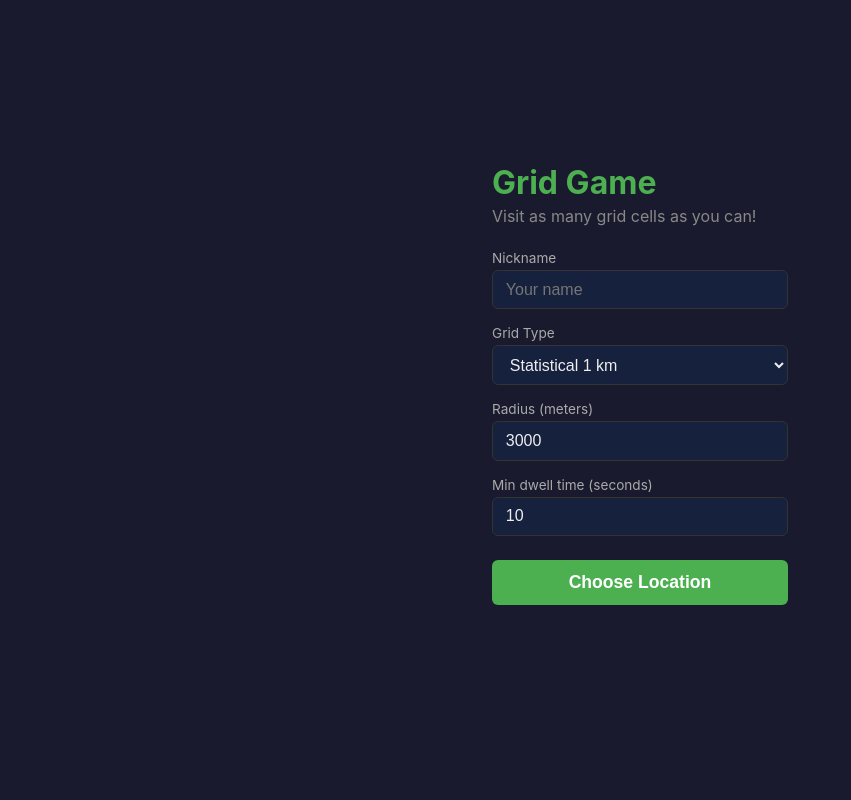
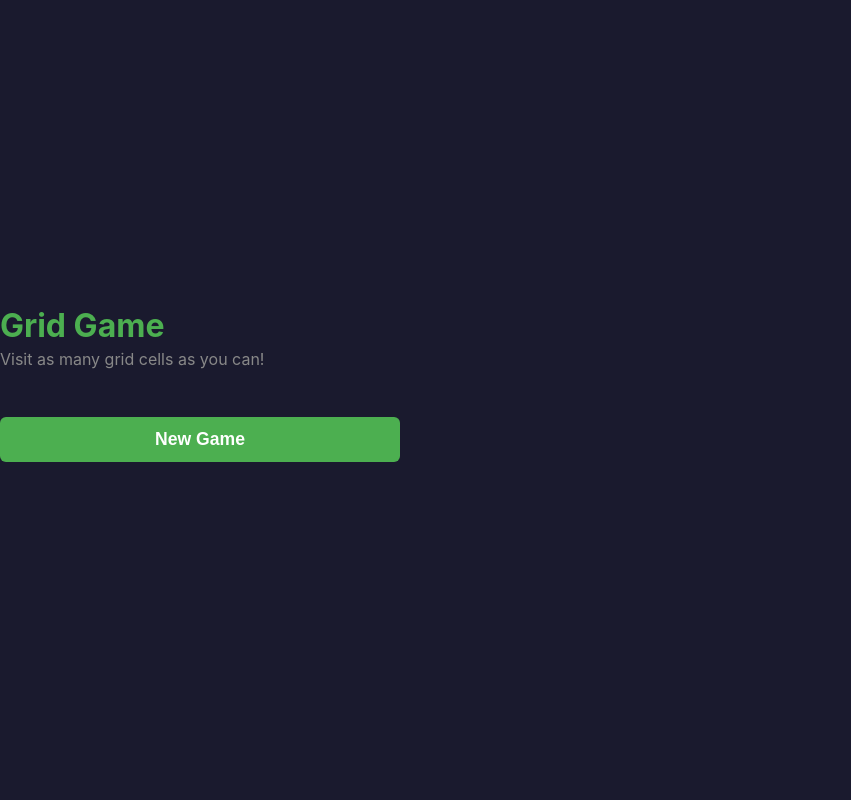
Before and after one commit to aapris/tilastoruudukko-gridgame, a Django app: page / in a window 1280 px wide. Shown: the whole page, without its empty margins (0-851 px from the left). Run offline with Django 5.2, Linux system fonts and the light colour scheme; parts of the project's set-up code (start-up, migrations or seed data) failed here and were passed over.

Commit message:
Add possibility to save games and continue them later.

```diff
--- a/gridgame/game/models.py
+++ b/gridgame/game/models.py
@@ -50,6 +50,7 @@ class Game(models.Model):
     ]
 
     id = models.UUIDField(primary_key=True, default=uuid.uuid4, editable=False)
+    player_token = models.UUIDField(db_index=True, default=uuid.uuid4)
     nickname = models.CharField(max_length=64)
 
     center = gis_models.PointField(srid=4326)
--- a/gridgame/game/urls.py
+++ b/gridgame/game/urls.py
@@ -7,6 +7,7 @@ from game import views
 
 urlpatterns = [
     path("games/", views.CreateGameView.as_view(), name="create-game"),
+    path("games/list/", views.ListGamesView.as_view(), name="list-games"),
     path("games/<uuid:game_id>/", views.GameStateView.as_view(), name="game-state"),
     path("games/<uuid:game_id>/visits/", views.RecordVisitView.as_view(), name="record-visit"),
     path("games/<uuid:game_id>/finish/", views.FinishGameView.as_view(), name="finish-game"),
--- a/gridgame/game/views.py
+++ b/gridgame/game/views.py
@@ -10,7 +10,35 @@ from rest_framework.views import APIView
 
 from game.grid_providers import get_grid_provider
 from game.models import Game, Visit
-from game.serializers import CreateGameSerializer, GameStateSerializer, RecordVisitSerializer
+from game.serializers import CreateGameSerializer, GameListSerializer, GameStateSerializer, RecordVisitSerializer
+
+
+class ListGamesView(APIView):
+    """List games for a player token."""
+
+    def get(self, request: Request) -> Response:
+        """Handle GET request to list player's games.
+
+        Args:
+            request: DRF request with X-Player-Token header.
+
+        Returns:
+            Response with list of games.
+        """
+        player_token = request.headers.get("X-Player-Token")
+        if not player_token:
+            return Response({"error": "X-Player-Token header is required."}, status=status.HTTP_400_BAD_REQUEST)
+
+        games = Game.objects.filter(player_token=player_token)
+
+        status_filter = request.query_params.get("status")
+        if status_filter == "active":
+            games = games.filter(finished_at__isnull=True)
+        elif status_filter == "finished":
+            games = games.filter(finished_at__isnull=False)
+
+        serializer = GameListSerializer(games, many=True)
+        return Response(serializer.data)
 
 
 class CreateGameView(APIView):
@@ -36,7 +64,12 @@ class CreateGameView(APIView):
             radius_m=data["radius_m"],
         )
 
+        player_token = request.headers.get("X-Player-Token")
+        if not player_token:
+            return Response({"error": "X-Player-Token header is required."}, status=status.HTTP_400_BAD_REQUEST)
+
         game = Game.objects.create(
+            player_token=player_token,
             nickname=data["nickname"],
             center=Point(data["center_lon"], data["center_lat"], srid=4326),
             radius_m=data["radius_m"],
@@ -66,16 +99,31 @@ class GameStateView(APIView):
     def get(self, request: Request, game_id: str) -> Response:
         """Handle GET request for game state.
 
+        Supports ?include_grid=true to re-fetch and include grid GeoJSON
+        (needed when resuming a game).
+
         Args:
             request: DRF request.
             game_id: UUID of the game.
 
         Returns:
-            Response with game state and visits.
+            Response with game state and visits, optionally with grid.
         """
         game = get_object_or_404(Game, pk=game_id)
         serializer = GameStateSerializer(game)
-        return Response(serializer.data)
+        data = serializer.data
+
+        if request.query_params.get("include_grid") == "true":
+            provider = get_grid_provider(game.grid_type)
+            grid_geojson, _total = provider.get_cells_in_radius(
+                center_lat=game.center.y,
+                center_lon=game.center.x,
+                radius_m=game.radius_m,
+            )
+            data["grid"] = grid_geojson
+            data["min_dwell_s"] = game.min_dwell_s
+
+        return Response(data)
 
 
 class RecordVisitView(APIView):
--- a/gridgame/static/css/style.css
+++ b/gridgame/static/css/style.css
@@ -236,3 +236,92 @@ button:disabled {
 #new-game-btn {
   max-width: 300px;
 }
+
+/* Lobby screen */
+#lobby-screen {
+  align-items: center;
+  justify-content: flex-start;
+  overflow-y: auto;
+}
+
+.lobby-container {
+  width: 90%;
+  max-width: 400px;
+  padding: 2rem 0;
+}
+
+.lobby-container h1 {
+  font-size: 2rem;
+  margin-bottom: 0.25rem;
+  color: #4CAF50;
+}
+
+.lobby-section {
+  margin-top: 1.5rem;
+}
+
+.lobby-section h2 {
+  font-size: 1rem;
+  color: #aaa;
+  margin-bottom: 0.5rem;
+  text-transform: uppercase;
+  letter-spacing: 0.05em;
+}
+
+.game-list {
+  display: flex;
+  flex-direction: column;
+  gap: 0.5rem;
+}
+
+.game-card {
+  display: flex;
+  align-items: center;
+  justify-content: space-between;
+  background: #16213e;
+  border: 1px solid #333;
+  border-radius: 8px;
+  padding: 0.75rem 1rem;
+}
+
+.game-card-info {
+  display: flex;
+  flex-direction: column;
+  gap: 0.15rem;
+  min-width: 0;
+}
+
+.game-card-info strong {
+  font-size: 1rem;
+  white-space: nowrap;
+  overflow: hidden;
+  text-overflow: ellipsis;
+}
+
+.game-card-meta {
+  font-size: 0.8rem;
+  color: #888;
+}
+
+.game-card-btn {
+  width: auto;
+  margin: 0;
+  padding: 0.4rem 1rem;
+  font-size: 0.85rem;
+  flex-shrink: 0;
+  margin-left: 0.75rem;
+}
+
+#lobby-new-game-btn {
+  margin-top: 1.5rem;
+}
+
+/* Setup back button */
+#setup-back-btn {
+  background: #666;
+  margin-top: 0.75rem;
+}
+
+#setup-back-btn:active {
+  background: #444;
+}
--- a/gridgame/static/js/api.js
+++ b/gridgame/static/js/api.js
@@ -1,8 +1,47 @@
 /**
  * API client — fetch wrappers for all game endpoints.
+ * Manages a persistent player token in localStorage.
  */
 const API = {
   baseUrl: '/api',
+
+  /**
+   * Get or create a persistent player token.
+   * @returns {string} UUID player token.
+   */
+  getPlayerToken() {
+    let token = localStorage.getItem('playerToken');
+    if (!token) {
+      token = crypto.randomUUID();
+      localStorage.setItem('playerToken', token);
+    }
+    return token;
+  },
+
+  /**
+   * Build common headers for all requests.
+   * @returns {Object} Headers object.
+   */
+  _headers() {
+    return {
+      'Content-Type': 'application/json',
+      'X-Player-Token': this.getPlayerToken(),
+    };
+  },
+
+  /**
+   * List games for the current player.
+   * @param {string} [statusFilter] - "active" or "finished", or omit for all.
+   * @returns {Promise<Array>} List of game summaries.
+   */
+  async listGames(statusFilter) {
+    const params = statusFilter ? `?status=${statusFilter}` : '';
+    const resp = await fetch(`${this.baseUrl}/games/list/${params}`, {
+      headers: this._headers(),
+    });
+    if (!resp.ok) throw new Error('Failed to list games');
+    return resp.json();
+  },
 
   /**
    * Create a new game.
@@ -12,7 +51,7 @@ const API = {
   async createGame(data) {
     const resp = await fetch(`${this.baseUrl}/games/`, {
       method: 'POST',
-      headers: { 'Content-Type': 'application/json' },
+      headers: this._headers(),
       body: JSON.stringify(data),
     });
     if (!resp.ok) {
@@ -28,8 +67,23 @@ const API = {
    * @returns {Promise<Object>} Game state.
    */
   async getGameState(gameId) {
-    const resp = await fetch(`${this.baseUrl}/games/${gameId}/`);
+    const resp = await fetch(`${this.baseUrl}/games/${gameId}/`, {
+      headers: this._headers(),
+    });
     if (!resp.ok) throw new Error('Failed to get game state');
+    return resp.json();
+  },
+
+  /**
+   * Get game state with grid GeoJSON (for resuming).
+   * @param {string} gameId - UUID of the game.
+   * @returns {Promise<Object>} Game state with grid.
+   */
+  async getGameWithGrid(gameId) {
+    const resp = await fetch(`${this.baseUrl}/games/${gameId}/?include_grid=true`, {
+      headers: this._headers(),
+    });
+    if (!resp.ok) throw new Error('Failed to get game with grid');
     return resp.json();
   },
 
@@ -42,7 +96,7 @@ const API = {
   async recordVisit(gameId, data) {
     const resp = await fetch(`${this.baseUrl}/games/${gameId}/visits/`, {
       method: 'POST',
-      headers: { 'Content-Type': 'application/json' },
+      headers: this._headers(),
       body: JSON.stringify(data),
     });
     if (!resp.ok) {
@@ -60,7 +114,7 @@ const API = {
   async finishGame(gameId) {
     const resp = await fetch(`${this.baseUrl}/games/${gameId}/finish/`, {
       method: 'POST',
-      headers: { 'Content-Type': 'application/json' },
+      headers: this._headers(),
     });
     if (!resp.ok) throw new Error('Failed to finish game');
     return resp.json();
--- a/gridgame/static/js/app.js
+++ b/gridgame/static/js/app.js
@@ -18,12 +18,20 @@ const App = {
   els: {},
 
   /** Initialize the application. */
-  init() {
+  async init() {
     this.els = {
+      lobbyScreen: document.getElementById('lobby-screen'),
+      lobbyNewGameBtn: document.getElementById('lobby-new-game-btn'),
+      lobbyStatus: document.getElementById('lobby-status'),
+      activeGamesSection: document.getElementById('active-games-section'),
+      activeGamesList: document.getElementById('active-games-list'),
+      finishedGamesSection: document.getElementById('finished-games-section'),
+      finishedGamesList: document.getElementById('finished-games-list'),
       setupScreen: document.getElementById('setup-screen'),
       pickerScreen: document.getElementById('picker-screen'),
       gameScreen: document.getElementById('game-screen'),
       resultScreen: document.getElementById('result-screen'),
+      setupBackBtn: document.getElementById('setup-back-btn'),
       setupForm: document.getElementById('setup-form'),
       setupStatus: document.getElementById('setup-status'),
       chooseLocationBtn: document.getElementById('choose-location-btn'),
@@ -43,11 +51,15 @@ const App = {
       newGameBtn: document.getElementById('new-game-btn'),
     };
 
+    this.els.lobbyNewGameBtn.addEventListener('click', () => this.onLobbyNewGame());
+    this.els.setupBackBtn.addEventListener('click', () => this.loadLobby());
     this.els.setupForm.addEventListener('submit', (e) => this.onChooseLocation(e));
     this.els.pickerBackBtn.addEventListener('click', () => this.onPickerBack());
     this.els.pickerStartBtn.addEventListener('click', () => this.onConfirmStart());
     this.els.finishBtn.addEventListener('click', () => this.onFinishGame());
     this.els.newGameBtn.addEventListener('click', () => this.onNewGame());
+
+    await this.loadLobby();
   },
 
   /**
@@ -57,6 +69,116 @@ const App = {
   showScreen(screenId) {
     document.querySelectorAll('.screen').forEach((s) => s.classList.remove('active'));
     document.getElementById(screenId).classList.add('active');
+  },
+
+  /** Load lobby data and show lobby screen. */
+  async loadLobby() {
+    this.els.lobbyStatus.textContent = 'Loading...';
+
+    try {
+      const [active, finished] = await Promise.all([
+        API.listGames('active'),
+        API.listGames('finished'),
+      ]);
+
+      this.renderGameList(this.els.activeGamesList, active, true);
+      this.renderGameList(this.els.finishedGamesList, finished, false);
+
+      this.els.activeGamesSection.style.display = active.length ? '' : 'none';
+      this.els.finishedGamesSection.style.display = finished.length ? '' : 'none';
+
+      this.els.lobbyStatus.textContent = '';
+    } catch {
+      this.els.lobbyStatus.textContent = '';
+    }
+
+    this.showScreen('lobby-screen');
+  },
+
+  /**
+   * Render a list of game cards.
+   * @param {HTMLElement} container - Container element.
+   * @param {Array} games - List of game objects.
+   * @param {boolean} isActive - Whether these are active (resumable) games.
+   */
+  renderGameList(container, games, isActive) {
+    container.innerHTML = '';
+    for (const game of games) {
+      const card = document.createElement('div');
+      card.className = 'game-card';
+
+      const date = new Date(game.started_at).toLocaleDateString();
+      const gridLabel = game.grid_type.replace('stat_', '').replace('h3_res', 'H3 r');
+
+      card.innerHTML = `
+        <div class="game-card-info">
+          <strong>${game.nickname}</strong>
+          <span class="game-card-meta">${gridLabel} &middot; ${game.visited_count}/${game.total_cells} (${game.score_pct}%) &middot; ${date}</span>
+        </div>
+      `;
+
+      if (isActive) {
+        const btn = document.createElement('button');
+        btn.className = 'game-card-btn';
+        btn.textContent = 'Resume';
+        btn.addEventListener('click', () => this.onResumeGame(game.game_id));
+        card.appendChild(btn);
+      }
+
+      container.appendChild(card);
+    }
+  },
+
+  /** Navigate from lobby to setup screen. */
+  onLobbyNewGame() {
+    this.showScreen('setup-screen');
+  },
+
+  /**
+   * Resume an active game.
+   * @param {string} gameId - UUID of the game to resume.
+   */
+  async onResumeGame(gameId) {
+    this.els.lobbyStatus.textContent = 'Loading game...';
+
+    try {
+      const result = await API.getGameWithGrid(gameId);
+
+      this.state.gameId = result.game_id;
+      this.state.nickname = result.nickname;
+      this.state.grid = result.grid;
+      this.state.totalCells = result.total_cells;
+      this.state.minDwellS = result.min_dwell_s;
+      this.state.currentCellId = null;
+
+      // Restore visited cells from server state
+      this.state.visitedCells = {};
+      for (const visit of result.visits) {
+        this.state.visitedCells[visit.cell_id] = {
+          visitCount: visit.visit_count,
+          dwellS: visit.dwell_s,
+        };
+      }
+
+      // Use center of grid bounding box for map init
+      const bounds = L.geoJSON(this.state.grid).getBounds();
+      const center = bounds.getCenter();
+
+      this.showScreen('game-screen');
+      this.updateScoreDisplay();
+
+      GameMap.init(center.lat, center.lng);
+      GameMap.loadGrid(this.state.grid, this.state.visitedCells);
+
+      GPS.start(
+        (lat, lon, accuracy) => this.onPositionUpdate(lat, lon, accuracy),
+        (errMsg) => { this.els.cellStatus.textContent = errMsg; }
+      );
+
+      this.els.lobbyStatus.textContent = '';
+    } catch (err) {
+      this.els.lobbyStatus.textContent = `Error: ${err.message}`;
+    }
   },
 
   /**
@@ -268,7 +390,7 @@ const App = {
     }
   },
 
-  /** Reset state and go back to the setup screen. */
+  /** Reset state and go back to the lobby screen. */
   onNewGame() {
     GPS.stop();
     GameMap.destroy();
@@ -290,7 +412,7 @@ const App = {
     this.els.pickerStartBtn.disabled = false;
     this.els.finishBtn.disabled = false;
     this.els.setupStatus.textContent = '';
-    this.showScreen('setup-screen');
+    this.loadLobby();
   },
 
   /**
--- a/gridgame/templates/index.html
+++ b/gridgame/templates/index.html
@@ -11,8 +11,29 @@
   <link rel="stylesheet" href="{% static 'css/style.css' %}">
 </head>
 <body>
+  <!-- Lobby screen -->
+  <div id="lobby-screen" class="screen active">
+    <div class="lobby-container">
+      <h1>Grid Game</h1>
+      <p class="subtitle">Visit as many grid cells as you can!</p>
+
+      <div id="active-games-section" class="lobby-section" style="display:none">
+        <h2>Active Games</h2>
+        <div id="active-games-list" class="game-list"></div>
+      </div>
+
+      <div id="finished-games-section" class="lobby-section" style="display:none">
+        <h2>Finished Games</h2>
+        <div id="finished-games-list" class="game-list"></div>
+      </div>
+
+      <button id="lobby-new-game-btn">New Game</button>
+      <p id="lobby-status" class="status-msg"></p>
+    </div>
+  </div>
+
   <!-- Setup screen -->
-  <div id="setup-screen" class="screen active">
+  <div id="setup-screen" class="screen">
     <div class="setup-container">
       <h1>Grid Game</h1>
       <p class="subtitle">Visit as many grid cells as you can!</p>
@@ -43,6 +64,7 @@
 
         <button type="submit" id="choose-location-btn">Choose Location</button>
       </form>
+      <button id="setup-back-btn">Back</button>
       <p id="setup-status" class="status-msg"></p>
     </div>
   </div>
```
Also changed, not shown: gridgame/game/serializers.py (+45 -0 lines), gridgame/game/migrations/0003_game_player_token.py (added).
